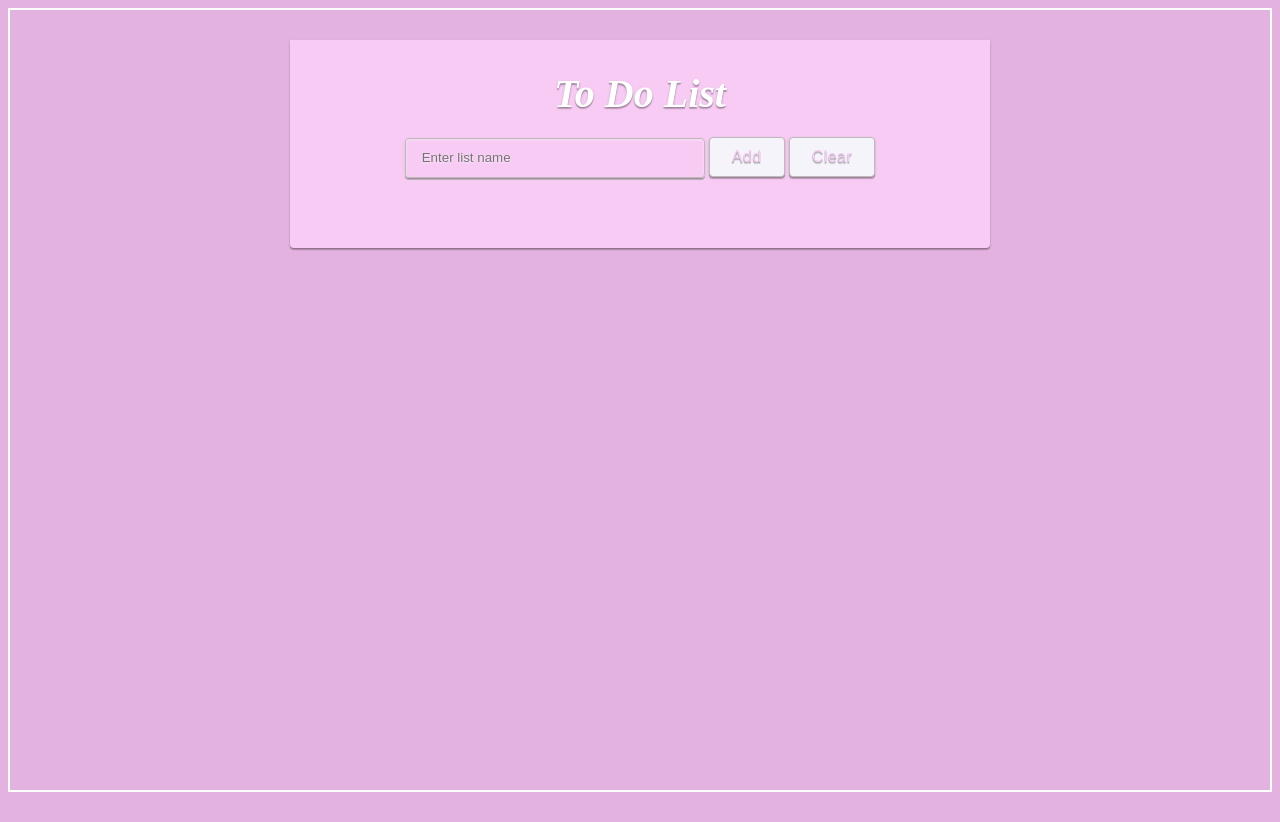
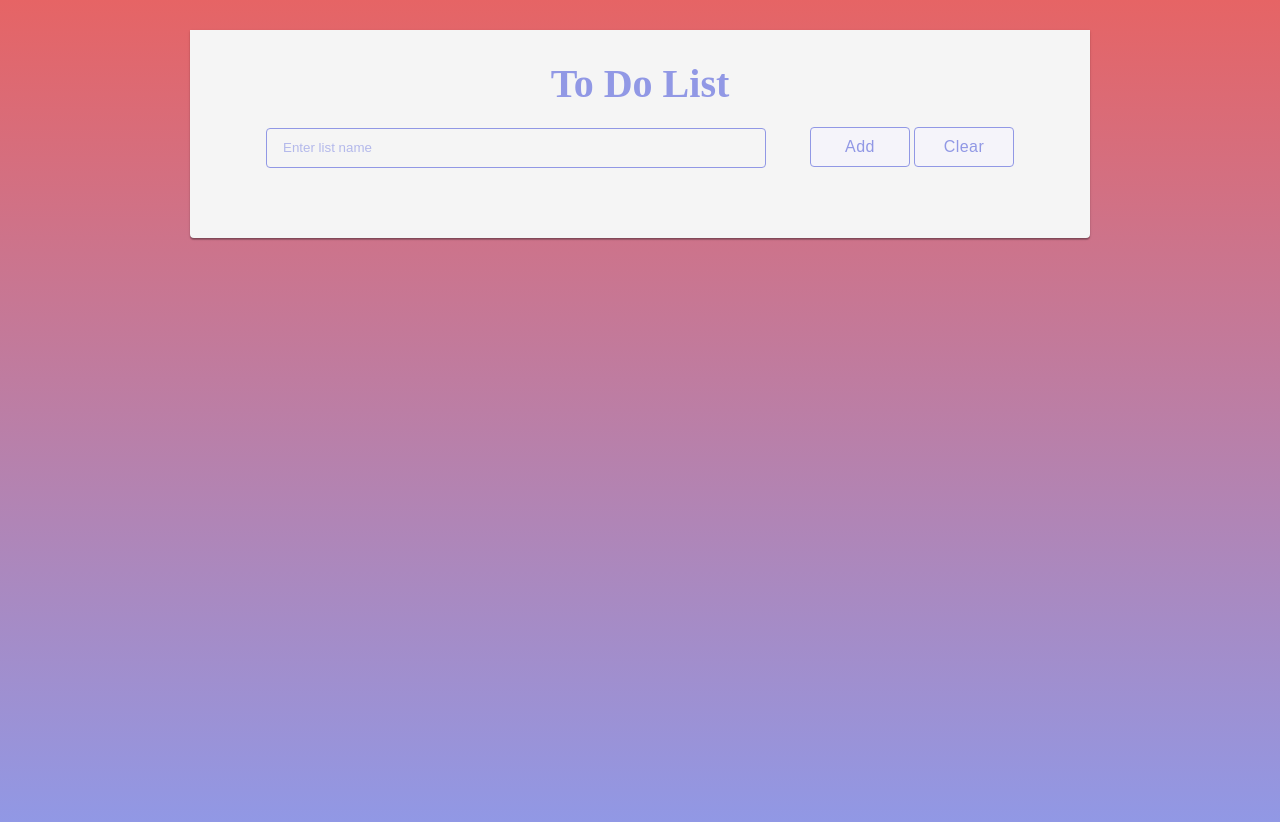
Before and after one commit to ElenMandrovskaya/toDoList, a plain HTML site: page index.html in a window 1280 px wide. Before the commit the page ends 800 px from the top, so only its background shows below. Drawn offline with Linux system fonts and the light colour scheme.

Commit message:
Update styles.css

```diff
--- a/css/styles.css
+++ b/css/styles.css
@@ -32,54 +32,53 @@ img {
   height: auto;
 }
 body {
-  background-color: #e4b2e0;
+  background:linear-gradient(#e66465, #9198e5);
 }
 .wrapper {
   width: 100%;
   height: 98vh;
   text-align: center;
-  border: 2px solid #fff;
 }
 .container {
   padding: 30px;
-  width: 700px;
+  width: 900px;
   margin: 30px auto;
   box-shadow: 0px 1px 3px rgba(0, 0, 0, 0.12), 0px 1px 1px rgba(0, 0, 0, 0.14),
     0px 2px 1px rgba(0, 0, 0, 0.2);
   border-radius: 0px 0px 4px 4px;
-  background-color: #f7cbf3;
+  background-color: #f5f5f5;
 }
 .checked .todo-text {
   text-decoration: line-through;
 }
 .title {
   margin-bottom: 20px;
-  color: #fff;
+  color: #9198e5;
   font-size: 40px;
-  font-style: italic;
-  text-shadow: 0px 1px 3px rgba(0, 0, 0, 0.12), 0px 1px 1px rgba(0, 0, 0, 0.14),
-    0px 2px 1px rgba(0, 0, 0, 0.2);
+
+
 }
 .input {
   margin-bottom: 40px;
+  margin-right: 40px;
   padding: 10px 16px;
-  min-width: 300px;
+  min-width: 500px;
   min-height: 40px;
-  border: 1px solid #bdbaba;
-  filter: drop-shadow(0px 1px 1px rgba(255, 255, 255, 0.692));
+  border: 1px solid #9198e5;
   border-radius: 4px;
   background-color: transparent;
-  color: #ffffff;
+  color: #9198e5;
   outline: none;
-  box-shadow: 0px 1px 3px rgba(0, 0, 0, 0.12), 0px 1px 1px rgba(0, 0, 0, 0.14),
-    0px 2px 1px rgba(0, 0, 0, 0.2);
+}
+.input::placeholder {
+  color: #9198e5a6;
 }
 .input:focus {
-  border: 1px solid #f5f4fa;
+  border: 1px solid #e66465;
 }
 .addBtn,
 .clBtn {
-  min-width: 73px;
+  min-width: 100px;
   min-height: 40px;
   padding: 6px 22px;
   border: none;
@@ -91,24 +90,20 @@ body {
   line-height: 1.62;
   text-align: center;
   letter-spacing: 0.03em;
-  color: #f7cbf3;
-  border: 1px solid #bdbaba;
-  box-shadow: 0px 1px 3px rgba(0, 0, 0, 0.12), 0px 1px 1px rgba(0, 0, 0, 0.14),
-    0px 2px 1px rgba(0, 0, 0, 0.2);
-  text-shadow: 0px 1px 1px rgba(0, 0, 0, 0.12), 0px 1px 1px rgba(0, 0, 0, 0.14),
-    0px 2px 1px rgba(0, 0, 0, 0.2);
+  color: #9198e5;
+  border: 1px solid #9198e5;
 }
 
 .addBtn:hover,
 .addBtn:focus,
 .clBtn:hover,
 .clBtn:focus {
-  background-color: #d647ca;
-  color: #fff;
+  color: #e66465;
+  border-color: #e66465;
   outline: none;
 }
 .todo-list {
-  width: 480px;
+  width: 90%;
   margin: 0 auto;
 }
 .todo-item {
@@ -118,11 +113,9 @@ body {
 }
 .todo-text {
   margin-right: auto;
-  color: #fff;
+  color: #9198e5;
   font-size: 25px;
   font-style: italic;
-  text-shadow: 0px 1px 3px rgba(0, 0, 0, 0.12), 0px 1px 1px rgba(0, 0, 0, 0.14),
-    0px 2px 1px rgba(0, 0, 0, 0.2);
 }
 .done-btn {
   color: #82c29d;
```
